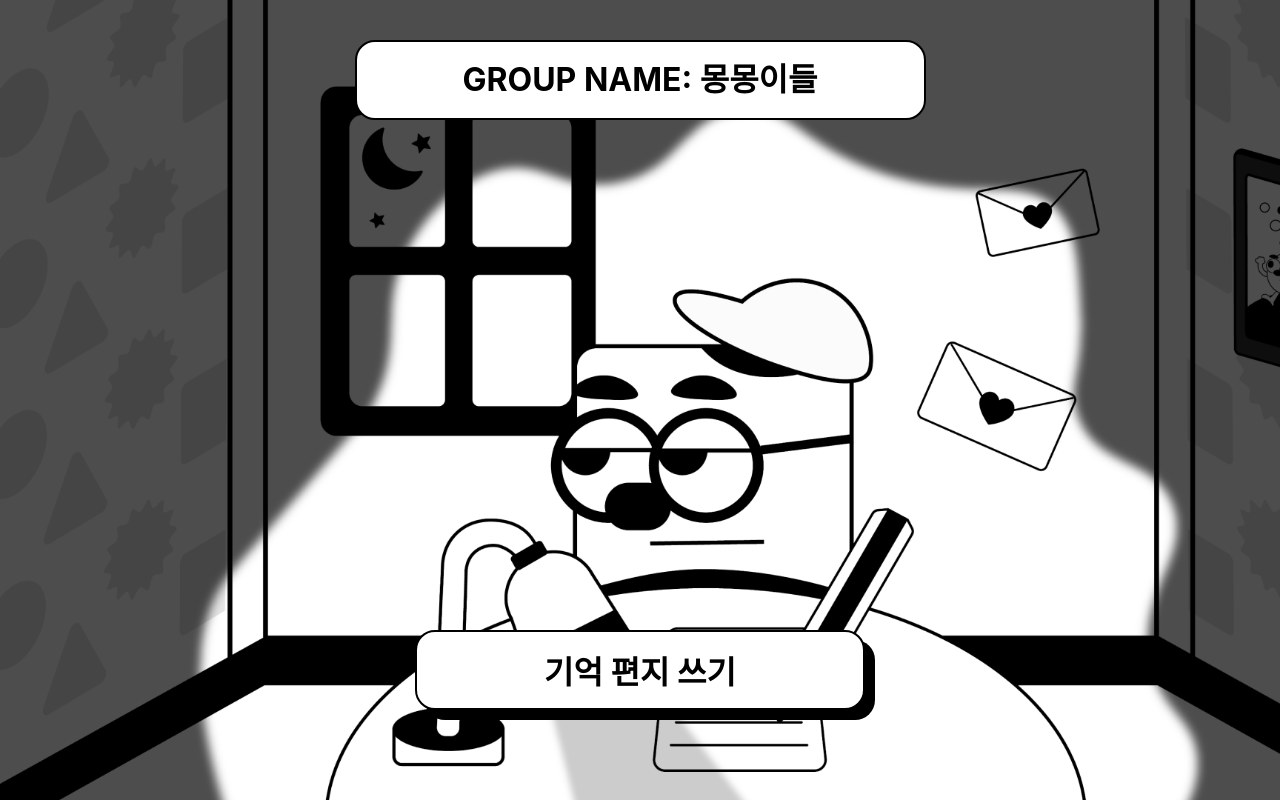
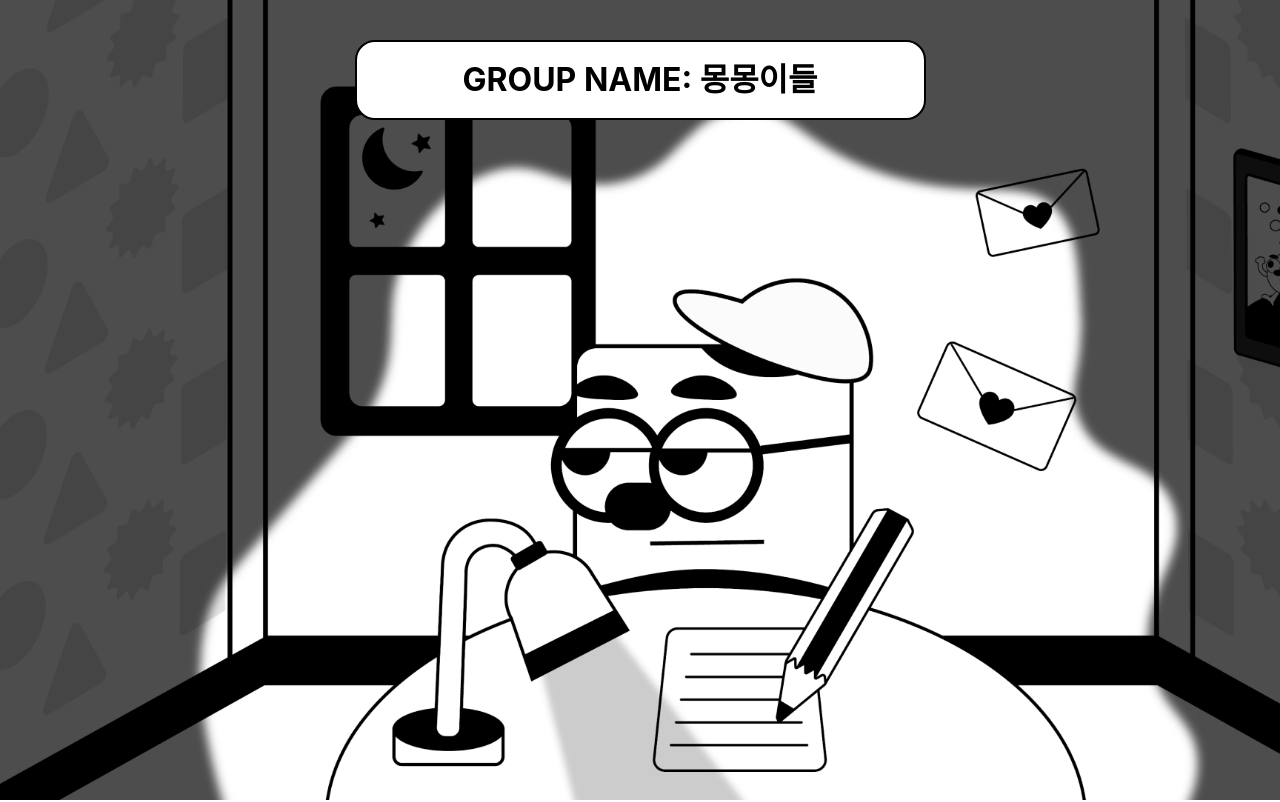
Before and after one commit to ILsangEmong/ILsangEmong-Web, a React (Create React App) app: page /group in a window 1280 px wide. Shown: the top 802 px of the page. Built offline with nearby package versions, Linux system fonts and the light colour scheme; a web font is replaced by a local one.

Commit message:
design: 아래 버튼 위치 수정&expire 이미지 수정

```diff
--- a/src/asset/index.ts
+++ /dev/null
@@ -1 +0,0 @@
-export { ReactComponent as ImgExpire } from './ImgExpire.svg';
--- a/src/pages/Expire.tsx
+++ b/src/pages/Expire.tsx
@@ -1,6 +1,6 @@
 import styled from 'styled-components';
 import { Link } from 'react-router-dom';
-import { ImgExpire } from '../asset';
+import { ReactComponent as ImgExpire } from '../assets/background_expire.svg';
 
 export default function Expire() {
   console.log('>>>>>expire page 입니다');
--- a/src/pages/GroupMain.tsx
+++ b/src/pages/GroupMain.tsx
@@ -34,11 +34,11 @@ const StContainer = styled.main<{ url: string }>`
 const OurGroup = styled(GroupName)`
   width: 571px;
   height: 80px;
-  position: absolute;
-  margin-top: 0;
-  top: 40px;
+
+  z-index: 500;
 `;
 const WriteBtn = styled(StyledBtn)`
   width: 450px;
   height: 80px;
+  z-index: 500;
 `;
--- a/src/pages/Result.tsx
+++ b/src/pages/Result.tsx
@@ -42,8 +42,8 @@ export default function Result() {
 export const Container = styled.div`
   display: flex;
   flex-direction: column;
+  justify-content: center;
   align-items: center;
-  justify-content: center;
 `;
 
 export const GroupName = styled.div`
@@ -55,6 +55,7 @@ export const GroupName = styled.div`
   border-radius: 20px;
   text-align: center;
   display: flex;
+  margin-bottom: 790px;
   align-items: center;
   justify-content: center;
   & > span {
@@ -68,21 +69,38 @@ export const GroupName = styled.div`
   }
 `;
 export const StyledBtn = styled.button`
-  position: absolute;
-  bottom: 90px;
+  // position: relative;
   width: 387px;
   height: 80px;
-  background: #ffffff;
-  border: 2px solid #000000;
-  box-shadow: 10px 10px 0px #000000;
-  border-radius: 20px;
-  text-align: center;
-
+  // background: #ffffff;
+  // border: 2px solid #000000;
+  // box-shadow: 10px 10px 0px #000000;
+  // border-radius: 20px;
+  // text-align: center;
+  // margin-bottom: 90px;
   & > span {
     font-weight: 700;
     font-size: 32px;
     color: #000000;
   }
+
+  display: flex;
+  justify-content: center;
+  align-items: center;
+
+  box-sizing: border-box;
+
+  background: #ffffff;
+  border: 2px solid #000000;
+  border-radius: 20px;
+
+  font-style: normal;
+  font-weight: 700;
+  font-size: 32px;
+  line-height: 38px;
+
+  margin-top: 40px;
+  margin-bottom: 75px;
 `;
 const CommentContainer = styled.div``;
 const ResultModal = styled.div`
```
Also changed, not shown: src/asset/ImgExpire.svg (deleted), src/assets/background_expire.svg (added).
